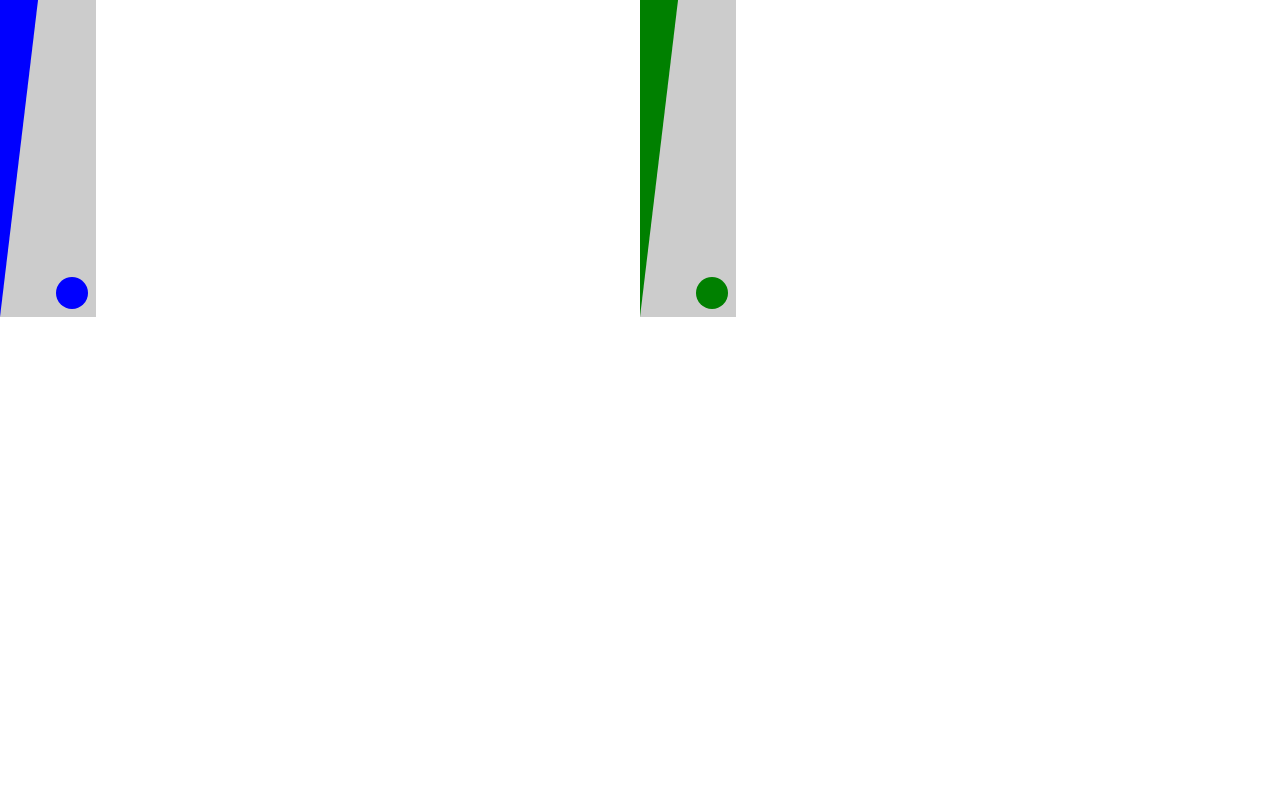
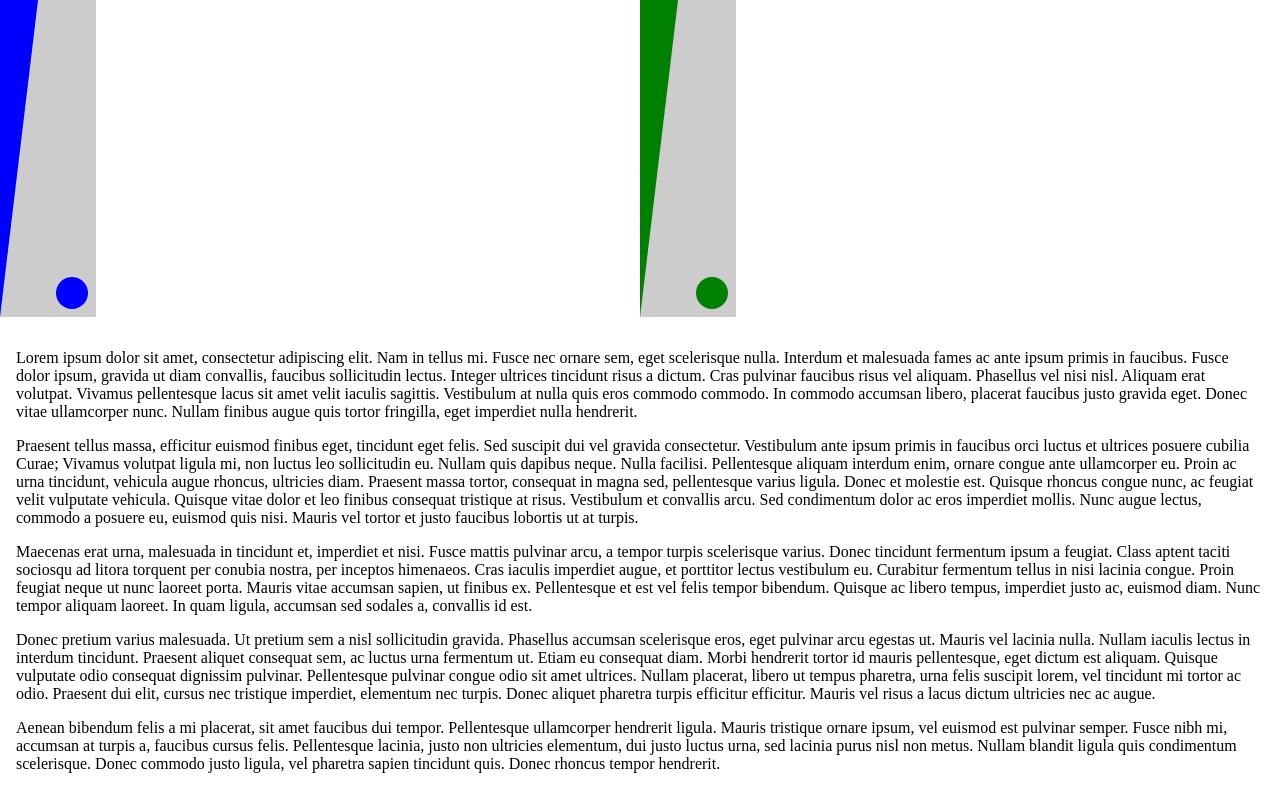
Before and after one commit to FilipChalupa/inner-vh, a website: page docs/index.html in a window 1280 px wide. Shown: the part 483-1288 px from the top of the page. Before the commit the page ends 800 px from the top, so only its background shows below. Drawn offline with Linux system fonts and the light colour scheme.

Commit message:
Demo: dummy content

```diff
--- a/docs/index.html
+++ b/docs/index.html
@@ -33,6 +33,7 @@
 				margin: 0;
 				display: flex;
 				align-items: flex-start;
+				flex-wrap: wrap;
 				min-height: 100vh;
 			}
 
@@ -62,6 +63,10 @@
 				border-radius: 50%;
 				background-color: var(--color);
 			}
+
+			.dummyContent {
+				padding: 1em;
+			}
 		</style>
 	</head>
 	<body>
@@ -73,6 +78,71 @@
 			<h1>innerVh</h1>
 		</section>
 
+		<section class="dummyContent">
+			<p>
+				Lorem ipsum dolor sit amet, consectetur adipiscing elit. Nam in tellus
+				mi. Fusce nec ornare sem, eget scelerisque nulla. Interdum et malesuada
+				fames ac ante ipsum primis in faucibus. Fusce dolor ipsum, gravida ut
+				diam convallis, faucibus sollicitudin lectus. Integer ultrices tincidunt
+				risus a dictum. Cras pulvinar faucibus risus vel aliquam. Phasellus vel
+				nisi nisl. Aliquam erat volutpat. Vivamus pellentesque lacus sit amet
+				velit iaculis sagittis. Vestibulum at nulla quis eros commodo commodo.
+				In commodo accumsan libero, placerat faucibus justo gravida eget. Donec
+				vitae ullamcorper nunc. Nullam finibus augue quis tortor fringilla, eget
+				imperdiet nulla hendrerit.
+			</p>
+			<p>
+				Praesent tellus massa, efficitur euismod finibus eget, tincidunt eget
+				felis. Sed suscipit dui vel gravida consectetur. Vestibulum ante ipsum
+				primis in faucibus orci luctus et ultrices posuere cubilia Curae;
+				Vivamus volutpat ligula mi, non luctus leo sollicitudin eu. Nullam quis
+				dapibus neque. Nulla facilisi. Pellentesque aliquam interdum enim,
+				ornare congue ante ullamcorper eu. Proin ac urna tincidunt, vehicula
+				augue rhoncus, ultricies diam. Praesent massa tortor, consequat in magna
+				sed, pellentesque varius ligula. Donec et molestie est. Quisque rhoncus
+				congue nunc, ac feugiat velit vulputate vehicula. Quisque vitae dolor et
+				leo finibus consequat tristique at risus. Vestibulum et convallis arcu.
+				Sed condimentum dolor ac eros imperdiet mollis. Nunc augue lectus,
+				commodo a posuere eu, euismod quis nisi. Mauris vel tortor et justo
+				faucibus lobortis ut at turpis.
+			</p>
+			<p>
+				Maecenas erat urna, malesuada in tincidunt et, imperdiet et nisi. Fusce
+				mattis pulvinar arcu, a tempor turpis scelerisque varius. Donec
+				tincidunt fermentum ipsum a feugiat. Class aptent taciti sociosqu ad
+				litora torquent per conubia nostra, per inceptos himenaeos. Cras iaculis
+				imperdiet augue, et porttitor lectus vestibulum eu. Curabitur fermentum
+				tellus in nisi lacinia congue. Proin feugiat neque ut nunc laoreet
+				porta. Mauris vitae accumsan sapien, ut finibus ex. Pellentesque et est
+				vel felis tempor bibendum. Quisque ac libero tempus, imperdiet justo ac,
+				euismod diam. Nunc tempor aliquam laoreet. In quam ligula, accumsan sed
+				sodales a, convallis id est.
+			</p>
+			<p>
+				Donec pretium varius malesuada. Ut pretium sem a nisl sollicitudin
+				gravida. Phasellus accumsan scelerisque eros, eget pulvinar arcu egestas
+				ut. Mauris vel lacinia nulla. Nullam iaculis lectus in interdum
+				tincidunt. Praesent aliquet consequat sem, ac luctus urna fermentum ut.
+				Etiam eu consequat diam. Morbi hendrerit tortor id mauris pellentesque,
+				eget dictum est aliquam. Quisque vulputate odio consequat dignissim
+				pulvinar. Pellentesque pulvinar congue odio sit amet ultrices. Nullam
+				placerat, libero ut tempus pharetra, urna felis suscipit lorem, vel
+				tincidunt mi tortor ac odio. Praesent dui elit, cursus nec tristique
+				imperdiet, elementum nec turpis. Donec aliquet pharetra turpis efficitur
+				efficitur. Mauris vel risus a lacus dictum ultricies nec ac augue.
+			</p>
+			<p>
+				Aenean bibendum felis a mi placerat, sit amet faucibus dui tempor.
+				Pellentesque ullamcorper hendrerit ligula. Mauris tristique ornare
+				ipsum, vel euismod est pulvinar semper. Fusce nibh mi, accumsan at
+				turpis a, faucibus cursus felis. Pellentesque lacinia, justo non
+				ultricies elementum, dui justo luctus urna, sed lacinia purus nisl non
+				metus. Nullam blandit ligula quis condimentum scelerisque. Donec commodo
+				justo ligula, vel pharetra sapien tincidunt quis. Donec rhoncus tempor
+				hendrerit.
+			</p>
+		</section>
+
 		<script type="module">
 			import innerVh from 'https://unpkg.com/inner-vh@0.0.4/dist/index.js'
 			innerVh()
```
